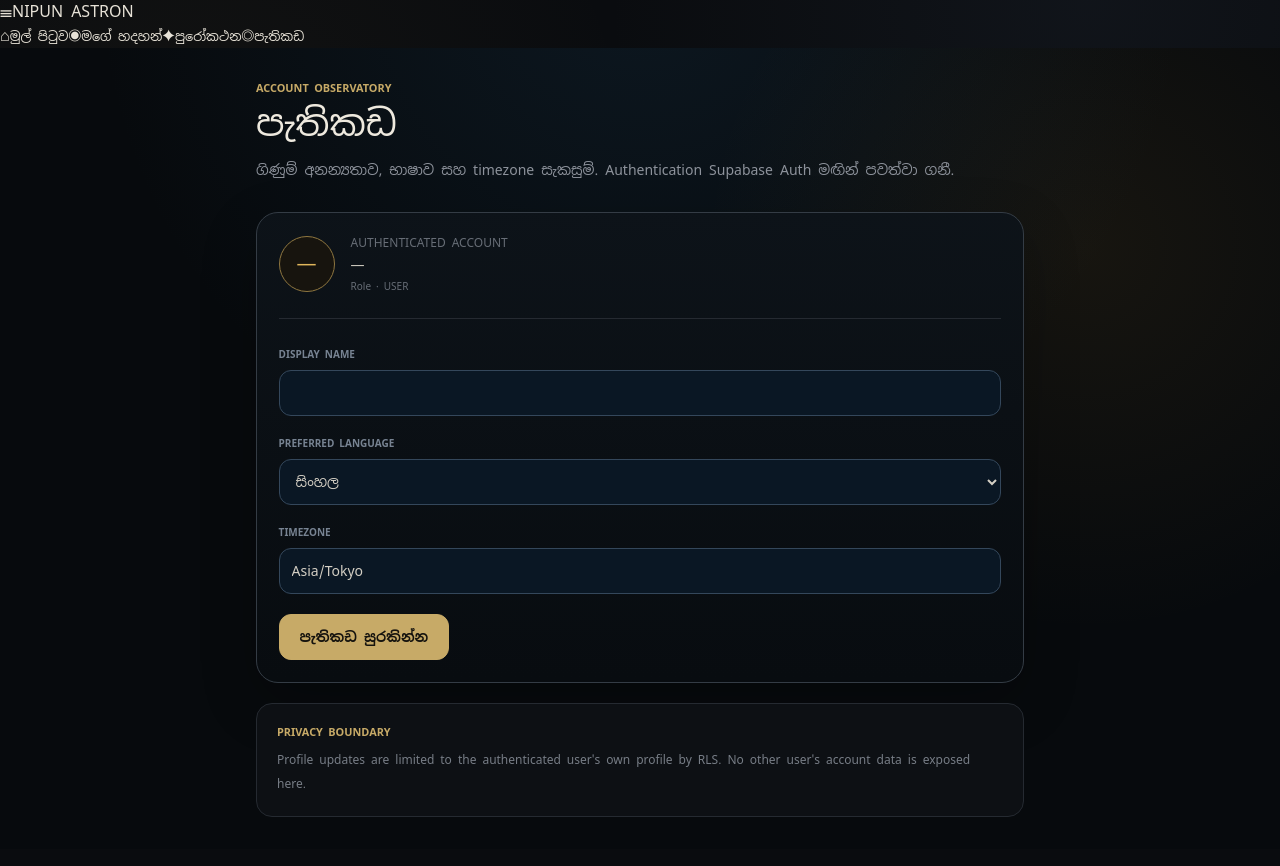
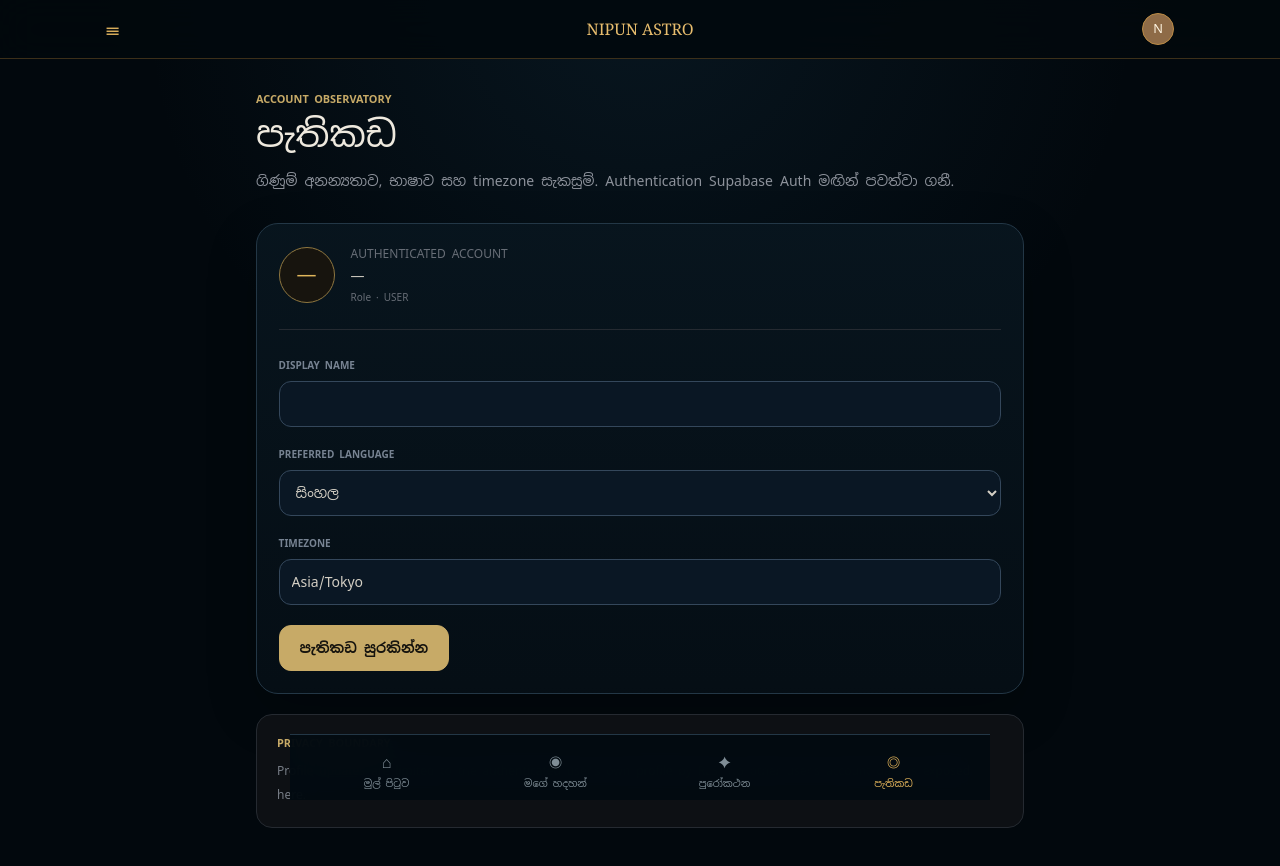
Before and after one commit to NipunSandaru91/NipunAstro, a Next.js app: page /profile in a window 1280 px wide. Shown: the top 866 px of the page. Built offline with nearby package versions, Linux system fonts and the light colour scheme; no server answers; the database is empty.

Commit message:
ui: add unified cosmic design system v3

```diff
--- a/app/globals.css
+++ b/app/globals.css
@@ -316,3 +316,67 @@ body {
 :lang(si) select {
   letter-spacing: normal;
 }
+
+
+/* NipunAstro Unified UI V3
+   Approved direction: premium dark cosmic observatory, gold structure, live Sinhala copy. */
+:root{
+  --na-bg:#02080d;--na-surface:#07121a;--na-surface-2:#0a1822;--na-line:#233746;
+  --na-gold:#d7a854;--na-gold-soft:#edc97f;--na-ivory:#f2e7d1;--na-muted:#91a0aa;--na-blue:#4f86a7;
+}
+html{background:var(--na-bg)}
+body{background:
+ radial-gradient(circle at 50% -12%,rgba(33,92,126,.18),transparent 35rem),
+ radial-gradient(circle at 85% 30%,rgba(199,137,47,.07),transparent 28rem),
+ var(--na-bg);color:var(--na-ivory)}
+:lang(si),.si-text{
+  font-family:"Sinhala Sangam MN","Noto Sans Sinhala","Iskoola Pota",system-ui,sans-serif;
+  letter-spacing:normal!important;font-kerning:normal;text-rendering:optimizeLegibility;
+}
+.si-text *{letter-spacing:normal}
+.na-entry-screen{min-height:100svh;display:grid;place-items:center;background:#010509;color:var(--na-ivory)}
+.na-entry-frame{position:relative;width:min(100%,430px);min-height:100svh;overflow:hidden;background:#02080d;color:inherit}
+.na-entry-art{position:absolute;inset:0;width:100%;height:63%;object-fit:cover;object-position:center top;filter:saturate(.94) contrast(1.05)}
+.na-entry-shade{position:absolute;inset:0;background:linear-gradient(180deg,rgba(1,6,10,.02) 0%,rgba(1,6,10,.08) 42%,rgba(2,8,13,.8) 64%,#02080d 82%)}
+.na-splash{display:block;text-decoration:none}
+.na-splash-art{height:72%;object-position:center 12%}
+.na-zodiac-arc{position:absolute;left:50%;top:23%;width:88%;aspect-ratio:1;transform:translate(-50%,-50%);border:1px solid rgba(218,169,80,.48);border-radius:50%;box-shadow:0 0 70px rgba(73,134,171,.1)}
+.na-zodiac-arc:before,.na-zodiac-arc:after,.na-zodiac-arc i{content:"";position:absolute;border-radius:50%;border:1px solid rgba(89,143,176,.25)}
+.na-zodiac-arc:before{inset:13%}.na-zodiac-arc:after{inset:27%;border-color:rgba(218,169,80,.26)}
+.na-zodiac-arc i:nth-child(1){inset:40%;background:radial-gradient(circle,rgba(245,190,91,.28),transparent 65%);box-shadow:0 0 40px rgba(234,160,52,.18)}
+.na-splash-brand{position:absolute;z-index:4;left:0;right:0;bottom:0;padding:1rem 1.5rem calc(2rem + env(safe-area-inset-bottom));text-align:center;background:linear-gradient(180deg,transparent,#02080d 24%,#02080d)}
+.na-sacred-mini{margin:auto;width:54px;height:54px;display:grid;place-items:center;border:1px solid rgba(220,171,82,.62);transform:rotate(45deg);color:#efbd62}
+.na-splash-brand h1,.na-login-brand h1{margin:.9rem 0 .25rem;font-family:Georgia,"Times New Roman",serif;font-size:2.45rem;letter-spacing:.08em;color:#efc36c;text-shadow:0 4px 24px #000}
+.na-splash-brand p,.na-login-brand p{margin:0;color:#e2c17e;font-size:.95rem}
+.na-splash-brand span{display:block;margin-top:.7rem;color:#a8a29a;font-family:Georgia,"Times New Roman",serif;font-size:.72rem;letter-spacing:.09em}
+.na-welcome-art{height:66%;object-position:center top}
+.na-welcome-orbit{position:absolute;left:50%;top:19%;width:92%;aspect-ratio:1;transform:translate(-50%,-50%);border-radius:50%;border:1px solid rgba(216,167,77,.45);box-shadow:0 0 70px rgba(50,116,151,.13)}
+.na-welcome-orbit:before,.na-welcome-orbit:after{content:"";position:absolute;border-radius:50%;border:1px solid rgba(85,139,173,.26)}.na-welcome-orbit:before{inset:16%}.na-welcome-orbit:after{inset:32%;border-color:rgba(216,167,77,.22)}
+.na-welcome-copy{position:absolute;z-index:3;left:0;right:0;bottom:8.2rem;padding:2rem 1.55rem 1.2rem;background:linear-gradient(180deg,transparent,rgba(2,8,13,.82) 18%,#02080d 58%)}
+.na-kicker{margin:0 0 .65rem;color:#c69244;font-size:.6rem;letter-spacing:.14em!important}
+.na-welcome-copy h1{margin:0;color:#f1dfbc;font-size:2.05rem;line-height:1.38;font-weight:700}.na-welcome-copy h1 span{color:#efba59}
+.na-welcome-copy>p:last-child{margin:.9rem 0 0;color:#bdc3c5;font-size:.88rem;line-height:1.78}
+.na-entry-footer{position:absolute;z-index:4;left:0;right:0;bottom:0;padding:0 1.35rem calc(1.2rem + env(safe-area-inset-bottom))}
+.na-dots{display:flex;justify-content:center;gap:.45rem;margin-bottom:1rem}.na-dots i{width:6px;height:6px;border-radius:99px;background:#58636c}.na-dots i.active{width:24px;background:#e1b35c}
+.na-gold-button{display:flex;align-items:center;justify-content:center;gap:.8rem;width:100%;border:1px solid #e0ad54;border-radius:13px;padding:.95rem 1rem;background:linear-gradient(180deg,#efc878,#c9913f);color:#171008;text-decoration:none;font-weight:700;box-shadow:0 14px 35px rgba(194,129,43,.16)}
+.na-login{display:flex;flex-direction:column;justify-content:center;padding:2rem 1.35rem;background:#02080d}
+.na-login-sky{position:absolute;left:0;right:0;top:0;width:100%;height:31%;object-fit:cover;filter:saturate(.75) brightness(.55)}
+.na-login-haze{position:absolute;inset:0;background:linear-gradient(180deg,rgba(2,8,13,.05),#02080d 35%,#02080d)}
+.na-login-brand,.na-login-actions,.na-error{position:relative;z-index:2}
+.na-login-brand{text-align:center;margin-top:-2.5rem}
+.na-sacred-mark{position:relative;margin:0 auto 1rem;width:145px;height:145px;display:grid;place-items:center}
+.na-sacred-mark i{position:absolute;inset:19px;border:1px solid rgba(224,174,82,.72);transform:rotate(45deg)}.na-sacred-mark i:nth-child(2){inset:39px;transform:rotate(0deg);border-color:rgba(77,139,174,.5)}.na-sacred-mark span{position:relative;z-index:2;color:#f1bc59;font-size:2rem;text-shadow:0 0 24px rgba(235,158,50,.55)}
+.na-login-actions{margin-top:2rem}.na-auth-button{width:100%;display:grid;grid-template-columns:32px 1fr 24px;align-items:center;gap:.5rem;border:1px solid #314655;border-radius:12px;padding:.9rem 1rem;background:#f5f5f2;color:#14181b;font-size:.95rem}
+.na-auth-button b{font-weight:700}.na-auth-button em{font-style:normal;color:#6d7478}.na-google{display:grid;width:25px;height:25px;place-items:center;border-radius:50%;font-weight:800;color:#4285f4;background:#fff}
+.na-login-note{margin:1rem auto 0;max-width:320px;text-align:center;color:#76838c;font-size:.72rem;line-height:1.6}.na-back-link{display:block;margin-top:1rem;text-align:center;color:#a79678;font-size:.78rem;text-decoration:none}.na-error{margin-top:1rem;border:1px solid #6a3939;border-radius:12px;padding:.75rem;background:#211416;color:#dfb0b0;font-size:.78rem}
+.na-app-header{position:sticky;top:0;z-index:40;border-bottom:1px solid rgba(183,132,55,.32);background:rgba(2,8,13,.88);backdrop-filter:blur(18px)}
+.na-app-header-inner{height:58px;max-width:1100px;margin:auto;padding:0 1rem;display:grid;grid-template-columns:40px 1fr 40px;align-items:center}
+.na-menu-mark{color:#d8ad5b;text-decoration:none;font-size:1.1rem}.na-wordmark{text-align:center;color:#e7bd6e;text-decoration:none;font-family:Georgia,"Times New Roman",serif;font-size:1rem;letter-spacing:.08em}.na-avatar{justify-self:end;display:grid;width:32px;height:32px;place-items:center;border-radius:50%;border:1px solid #bc8c46;background:#8e6b47;color:#fff6e3;text-decoration:none;font-size:.8rem}
+.na-bottom-nav{position:fixed;z-index:50;left:50%;bottom:0;transform:translateX(-50%);width:min(100%,700px);height:calc(66px + env(safe-area-inset-bottom));padding:7px 12px env(safe-area-inset-bottom);display:grid;grid-template-columns:repeat(4,1fr);background:rgba(3,11,17,.96);border-top:1px solid #233746;backdrop-filter:blur(16px)}
+.na-bottom-nav a{display:flex;flex-direction:column;align-items:center;justify-content:center;gap:2px;color:#7f8d96;text-decoration:none}.na-bottom-nav a span{font-size:1rem}.na-bottom-nav a small{font-size:.62rem}.na-bottom-nav a.active{color:#e5b65c}
+.astro-shell,.ref-app-shell{min-height:100svh;padding-bottom:calc(82px + env(safe-area-inset-bottom));background:radial-gradient(circle at 50% -8%,rgba(38,91,123,.17),transparent 31rem),#02080d}
+.astro-card,.panel,.ref-feature-tile,.ref-insight-card,.ref-latest-card{border-color:#233746!important;background:linear-gradient(180deg,rgba(8,21,30,.96),rgba(5,14,21,.98))!important;box-shadow:0 18px 50px rgba(0,0,0,.22)}
+.cosmic-hero,.ref-feature-hero{border-color:#8a6331!important;background:linear-gradient(135deg,rgba(8,19,27,.98),rgba(6,28,40,.92))!important;box-shadow:inset 0 0 70px rgba(215,168,84,.035),0 22px 65px rgba(0,0,0,.3)}
+.cosmic-primary,.ref-pill-button{background:linear-gradient(180deg,#efc879,#c89140)!important;color:#171008!important;border-color:#e1ad54!important}
+input,select,textarea{font-family:"Sinhala Sangam MN","Noto Sans Sinhala",system-ui,sans-serif}
+@media(min-width:700px){.na-entry-screen{padding:3vh 0}.na-entry-frame{min-height:min(920px,94svh);border:1px solid rgba(196,143,64,.45);border-radius:30px}.na-login{min-height:min(820px,92svh)}}
```
